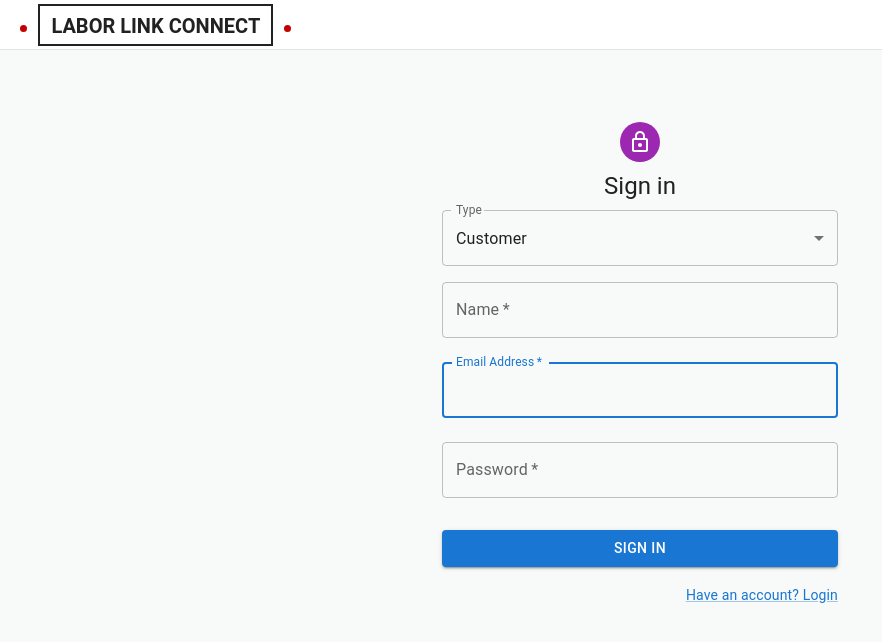
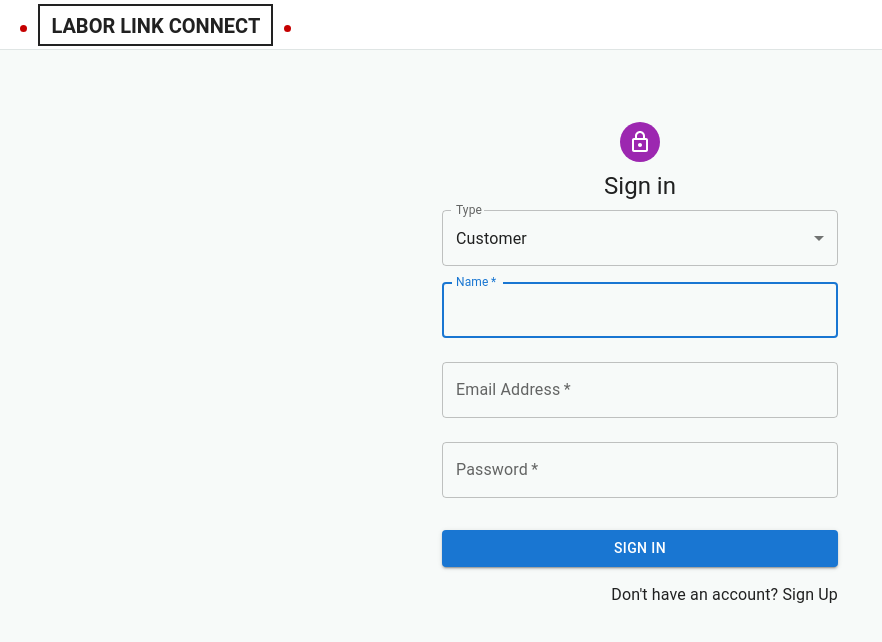
Before and after one commit to mcubemubarakmea/miniproject_g1, a React (Vite) app: page /auth/register in a window 1280 px wide. Shown: the top 642 px of the page, without its empty margins (0-882 px from the left). Built offline with nearby package versions, Linux system fonts and the light colour scheme; no server answers; a web font is replaced by a local one.

Commit message:
feat : add auth page navigations

```diff
--- a/src/pages/login/login-page.tsx
+++ b/src/pages/login/login-page.tsx
@@ -122,9 +122,12 @@ export const Login = () => {
             <Grid container>
               <Grid item xs></Grid>
               <Grid item>
-                <Link href="#" variant="body2">
+                <div
+                  onClick={() => navigate("/auth/register")}
+                  style={{ cursor: "pointer" }}
+                >
                   {"Don't have an account? Sign Up"}
-                </Link>
+                </div>
               </Grid>
             </Grid>
           </Box>
--- a/src/pages/register/register-page.tsx
+++ b/src/pages/register/register-page.tsx
@@ -134,6 +134,7 @@ export const RegisterPage = () => {
               label="Name"
               type="name"
               id="name"
+              autoFocus
               value={name}
               onChange={(e) => setName(e.target.value)}
               // autoComplete="current-name"
@@ -146,7 +147,6 @@ export const RegisterPage = () => {
               label="Email Address"
               name="email"
               autoComplete="email"
-              autoFocus
               value={email}
               onChange={(e) => setEmail(e.target.value)}
             />
@@ -181,9 +181,12 @@ export const RegisterPage = () => {
                 </Link> */}
               </Grid>
               <Grid item>
-                <Link href="#" variant="body2">
-                  {"Have an account? Login"}
-                </Link>
+                <div
+                  onClick={() => navigate("/auth/login")}
+                  style={{ cursor: "pointer" }}
+                >
+                  {"Don't have an account? Sign Up"}
+                </div>
               </Grid>
             </Grid>
           </Box>
```
